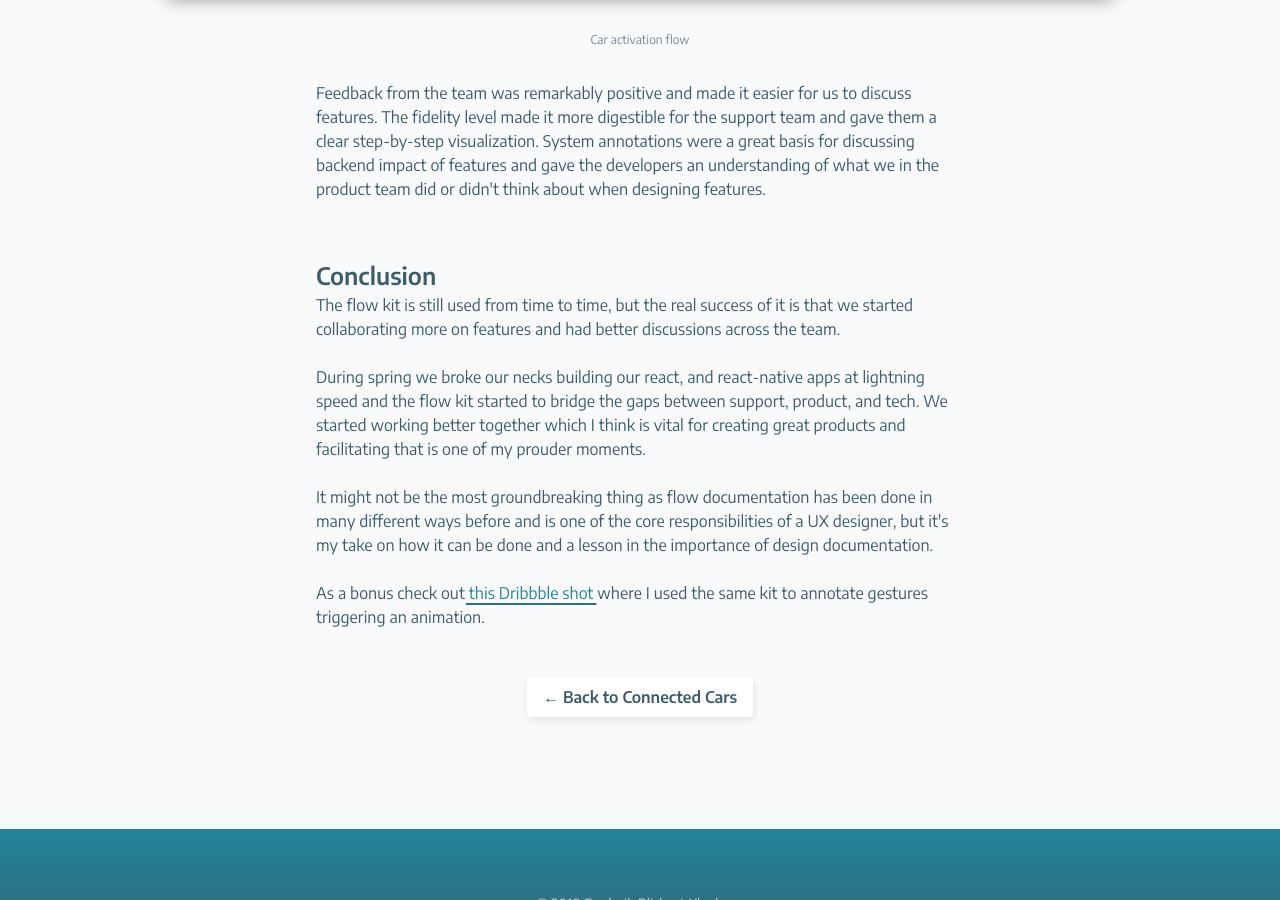
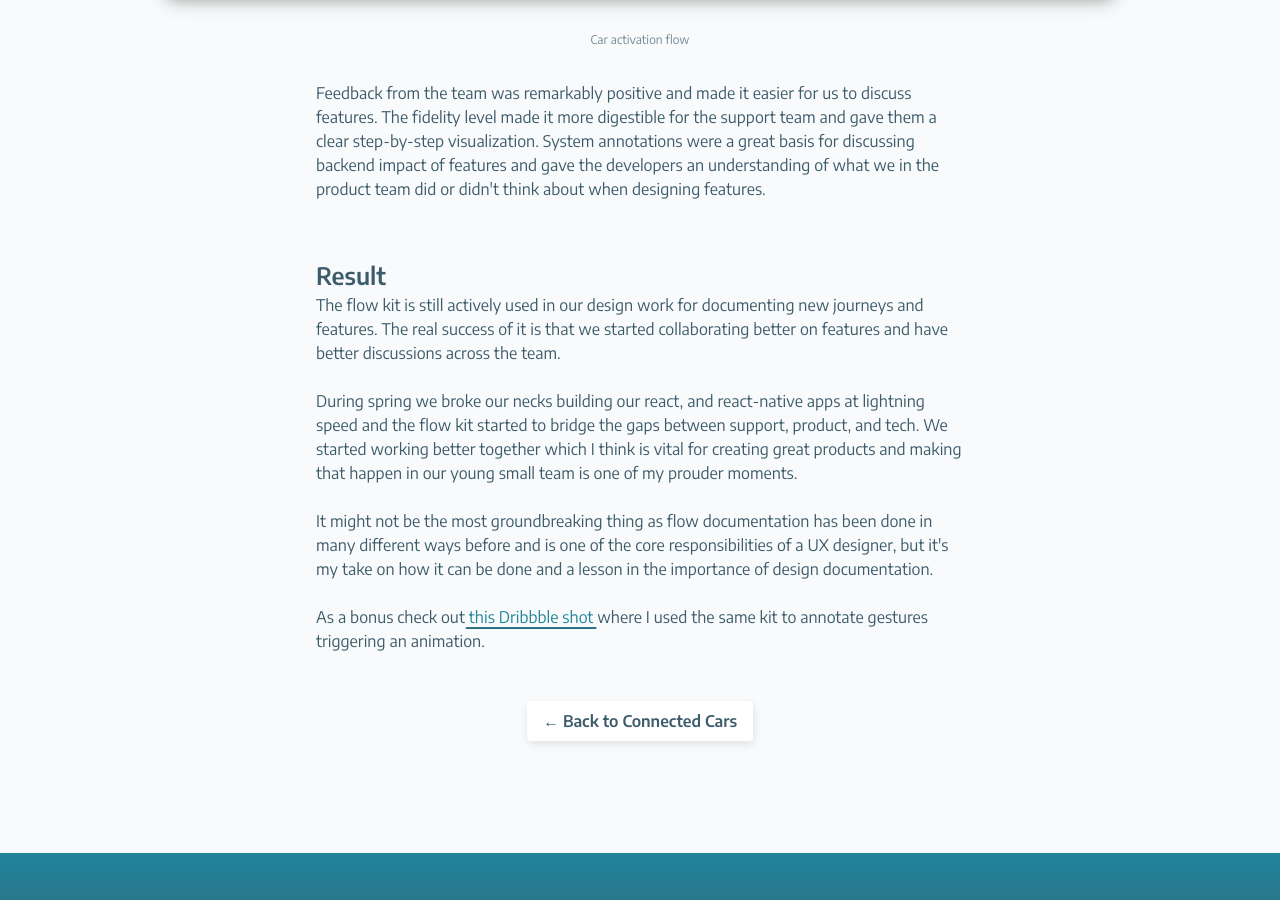
Before and after one commit to frebliklo/frebliklo.github.io, a Jekyll site: the page built from work/connected-cars/flow/index.html, in a window 1280 px wide and 900 px high, scrolled down 2040 px. Built offline with Jekyll 4.4.1, drawn with Linux system fonts in a browser that asks for light colours; some web fonts are replaced.

Commit message:
text-changes

```diff
--- a/work/connected-cars/flow/index.html
+++ b/work/connected-cars/flow/index.html
@@ -47,9 +47,9 @@ page_class: work
     <section class="container">
       <div class="row">
         <div class="col-2">
-          <h3>Conclusion</h3>
-          <p>The flow kit is still used from time to time, but the real success of it is that we started collaborating more on features and had better discussions across the team.</p>
-          <p>During spring we broke our necks building our react, and react-native apps at lightning speed and the flow kit started to bridge the gaps between support, product, and tech. We started working better together which I think is vital for creating great products and facilitating that is one of my prouder moments.</p>
+          <h3>Result</h3>
+          <p>The flow kit is still actively used in our design work for documenting new journeys and features. The real success of it is that we started collaborating better on features and have better discussions across the team.</p>
+          <p>During spring we broke our necks building our react, and react-native apps at lightning speed and the flow kit started to bridge the gaps between support, product, and tech. We started working better together which I think is vital for creating great products and making that happen in our young small team is one of my prouder moments.</p>
           <p>It might not be the most groundbreaking thing as flow documentation has been done in many different ways before and is one of the core responsibilities of a UX designer, but it's my take on how it can be done and a lesson in the importance of design documentation.</p>
           <p>As a bonus check out <a class="inline-link" href="https://dribbble.com/shots/4207721-Interaction-annotation" target="_blank">this Dribbble shot</a> where I used the same kit to annotate gestures triggering an animation.</p>
         </div>
--- a/work/connected-cars/integrations/index.html
+++ b/work/connected-cars/integrations/index.html
@@ -22,7 +22,7 @@ page_class: work
       <div class="col-2">
         <h3>Inspiration &amp; Guidelines</h3>
         <p>We determined that there we wanted to begin with designing an isolated flow that could be served both from either our app or a third party vendor. The inspiration for this was rooted in OAuth solutions usually seen when signing up for new services with your Facebook or Google account.</p>
-        <p>Regarding the design of OAuth, the critical factors are trust and recognisability. I find that it's vital to design with this in mind and communicate to the user both in writing and visually that they are in a familiar environment they can trust. To address this, I chose to base as much as possible on existing style and elements we share across brands.</p>
+        <p>I think the critical factors in OAuth sollutions are trust and recognisability. It's vital to design with this in mind and communicate to the user both in writing and visually that they are in a familiar environment they can trust. To address this, I chose to base as much as possible on existing style and elements we share across brands.</p>
         <figure class="cc-case__secondary-screens u-mt u-mb-lg">
           <div class="cc-case__secondary-screens--1">
             <figure><img src="{{ site.baseurl }}/assets/img/integrations/last-trip@2x.png" alt="Trips screen from MinSEAT"></figure>
@@ -78,7 +78,7 @@ page_class: work
       <div class="col-2">
         <p>In isolation, the integration flow is a maximum of three steps; login, authorize, and confirmation. The focus was on simplicity and efficiently communicating to the user what is happening while offering some space to explain the next step to the user on the last step of the flow.</p>
         <p>Internally the reception was very positive as backend had been part of the process from the beginning while sales had something they could easily tailor to different partners and provide them with a clear path of what needs to happen to get an implementation up and running.</p>
-        <p>In conclusion, the design is simple and in line with our visual language. It fulfills the goals of having a defined way for Connected Cars to handle integrations consistently while being flexible enough to meet the needs of our coming partners.</p>
+        <p>The design is simple and in line with our visual language. It fulfills the goals of having a defined way for Connected Cars to handle integrations consistently while being flexible enough to meet the needs of our coming partners.</p>
         <p class="u-mt"><span>Bonus:</span> When working on this design I played a little with SVG animation in Framer and posted it to <a class="inline-link" href="https://dribbble.com/shots/4357814-Data-sharing-consent" target="_blank">Dribbble.</a> The <a class="inline-link" href="https://framer.cloud/GDvyS/" target="_blank">Framer prototype is also online</a> if you want to play around with it.</p>
       </div>
     </div>
```
